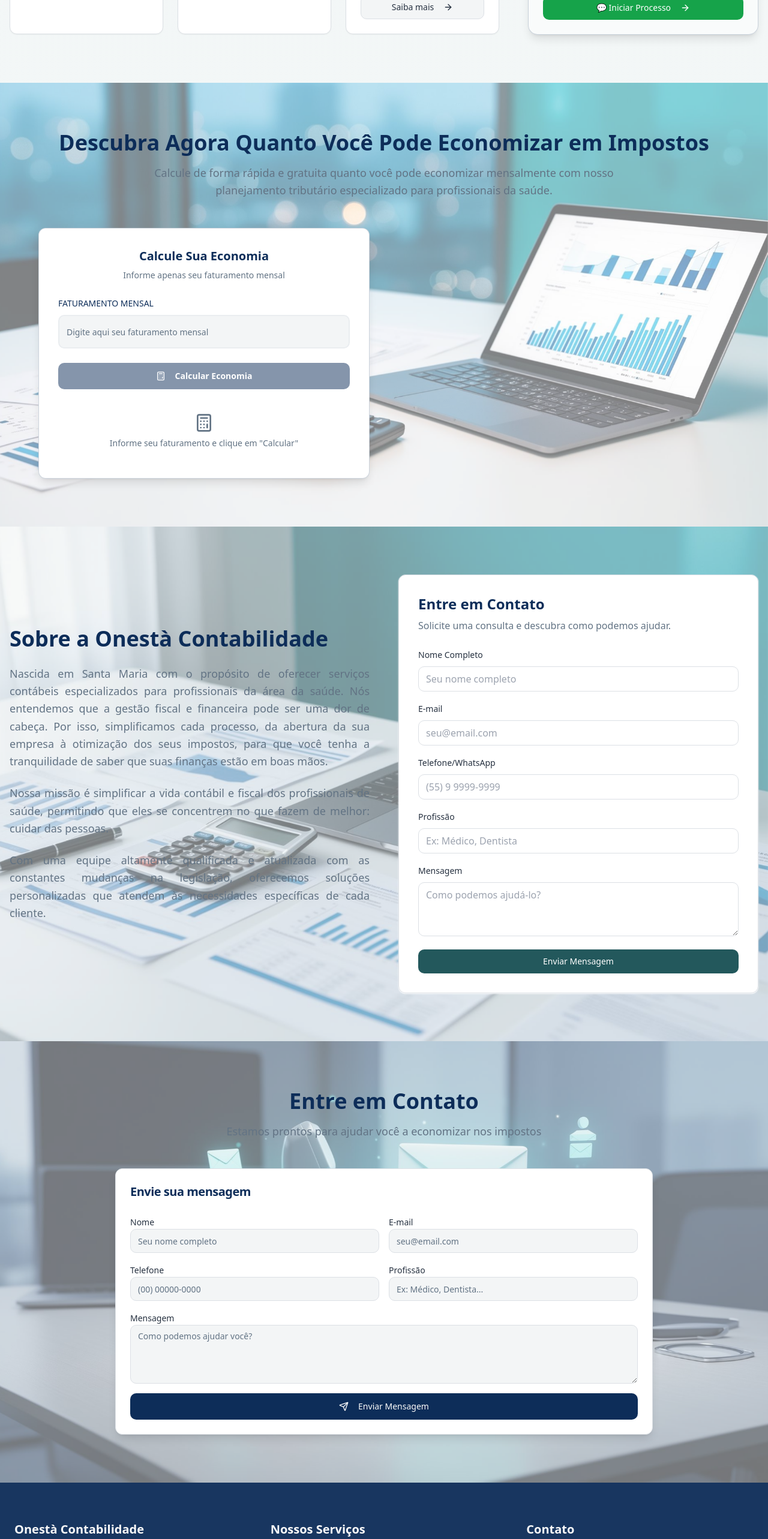
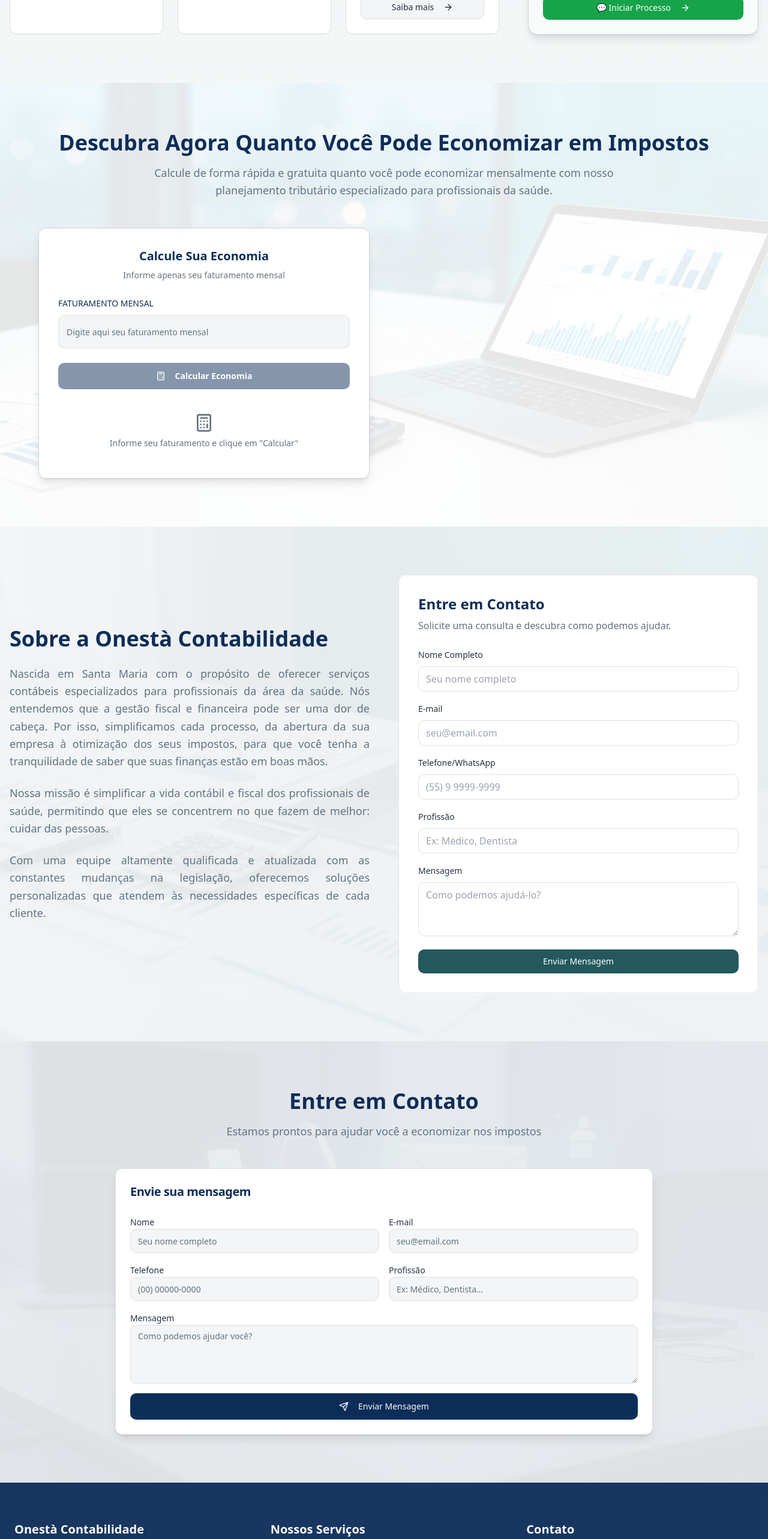
Before and after one commit to DevZipMateus/honesta-care-site, a React (Vite) app: page / in a window 1280 px wide. Shown: the part 1820-4386 px from the top of the page at 60% size. Built offline with nearby package versions, Linux system fonts and the light colour scheme.

Commit message:
Reverted to commit 6f808fec30fa0727afb44cf67d50fe242c67658e

```diff
--- a/src/components/About.tsx
+++ b/src/components/About.tsx
@@ -11,7 +11,7 @@ const About = () => {
         className="absolute inset-0 parallax-bg"
         style={{ backgroundImage: `url(${bgAbout})` }}
       />
-      <div className="absolute inset-0 bg-background/50"></div>
+      <div className="absolute inset-0 bg-background/95"></div>
 
       <div className="container mx-auto px-4 relative z-10">
         <div className="grid lg:grid-cols-2 gap-12 items-center">
--- a/src/components/Contact.tsx
+++ b/src/components/Contact.tsx
@@ -46,7 +46,7 @@ const Contact = () => {
         className="absolute inset-0 parallax-bg"
         style={{ backgroundImage: `url(${bgContact})` }}
       />
-      <div className="absolute inset-0 bg-muted/50"></div>
+      <div className="absolute inset-0 bg-muted/95"></div>
 
       <div className="container mx-auto px-4 relative z-10">
         <div className="max-w-4xl mx-auto">
--- a/src/components/TaxCalculator.tsx
+++ b/src/components/TaxCalculator.tsx
@@ -71,7 +71,7 @@ const TaxCalculator = () => {
         className="absolute inset-0 parallax-bg"
         style={{ backgroundImage: `url(${bgCalculator})` }}
       />
-      <div className="absolute inset-0 bg-white/50"></div>
+      <div className="absolute inset-0 bg-white/90"></div>
 
       <div className="container mx-auto px-4 relative z-10">
         <div className="max-w-6xl mx-auto">
```
